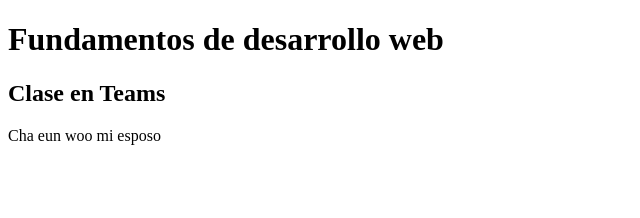
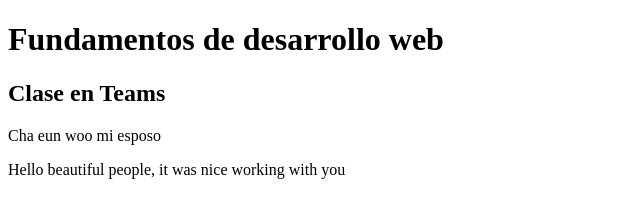
Before and after one commit to yamicastillo/website_prueba, a plain HTML site: page index.html in a window 1280 px wide. Shown: the whole page, without its empty margins (0-640 px from the left). Drawn offline with Linux system fonts and the light colour scheme.

Commit message:
agregue saludo

```diff
--- a/index.html
+++ b/index.html
@@ -13,5 +13,6 @@
     <h2>Clase en Teams</h2>
 
     <p>Cha eun woo mi esposo</p>
+    <p>Hello beautiful people, it was nice working with you</p>
   </body>
 </html>
```
